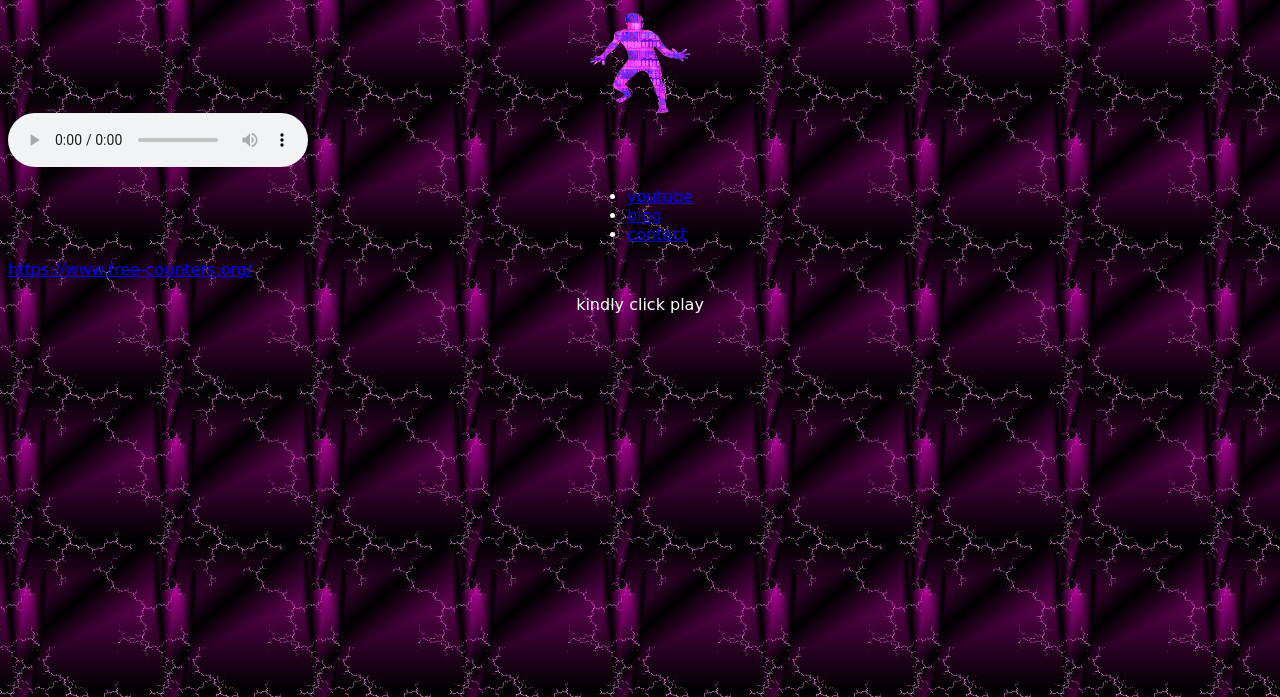
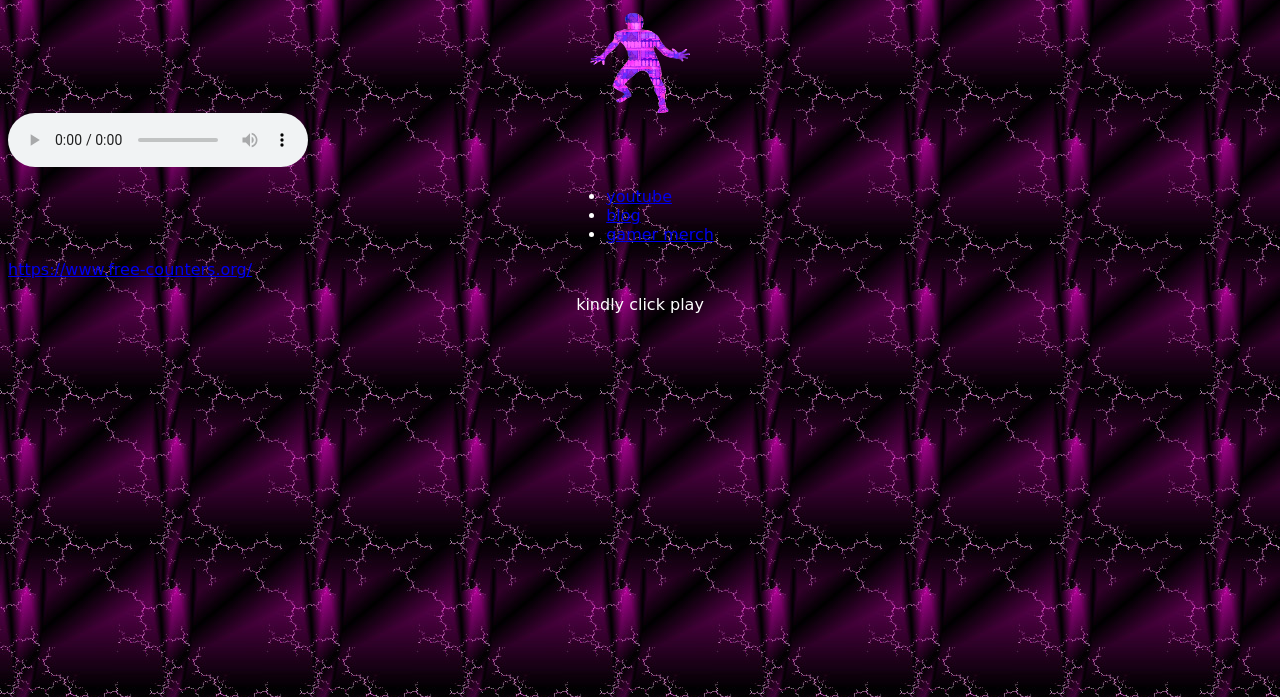
Before and after one commit to lancefeldmann/lancefeldmann.github.io, a plain HTML site: page index.html in a window 1280 px wide. Shown: the part 103-800 px from the top of the page. Drawn offline with Linux system fonts and the light colour scheme.

Commit message:
Update index.html

```diff
--- a/index.html
+++ b/index.html
@@ -18,7 +18,7 @@
   <ul class="myUL">
     <li><a href=https://www.youtube.com/@TheFeldmendozaShow>youtube</a></li>
     <li><a href="blog.html">blog</a></li>
-    <li><a href=contact.html>contact</li>
+    <li><a href=https://feldmendoza.creator-spring.com/>gamer merch</li>
   </ul>
 </div>
  <a href='https://www.free-counters.org/'>https://www.free-counters.org/</a> <script type='text/javascript' src='https://www.freevisitorcounters.com/auth.php?id=ce47a357932f273894b292f80107243bab5b6ea7'></script>
```
